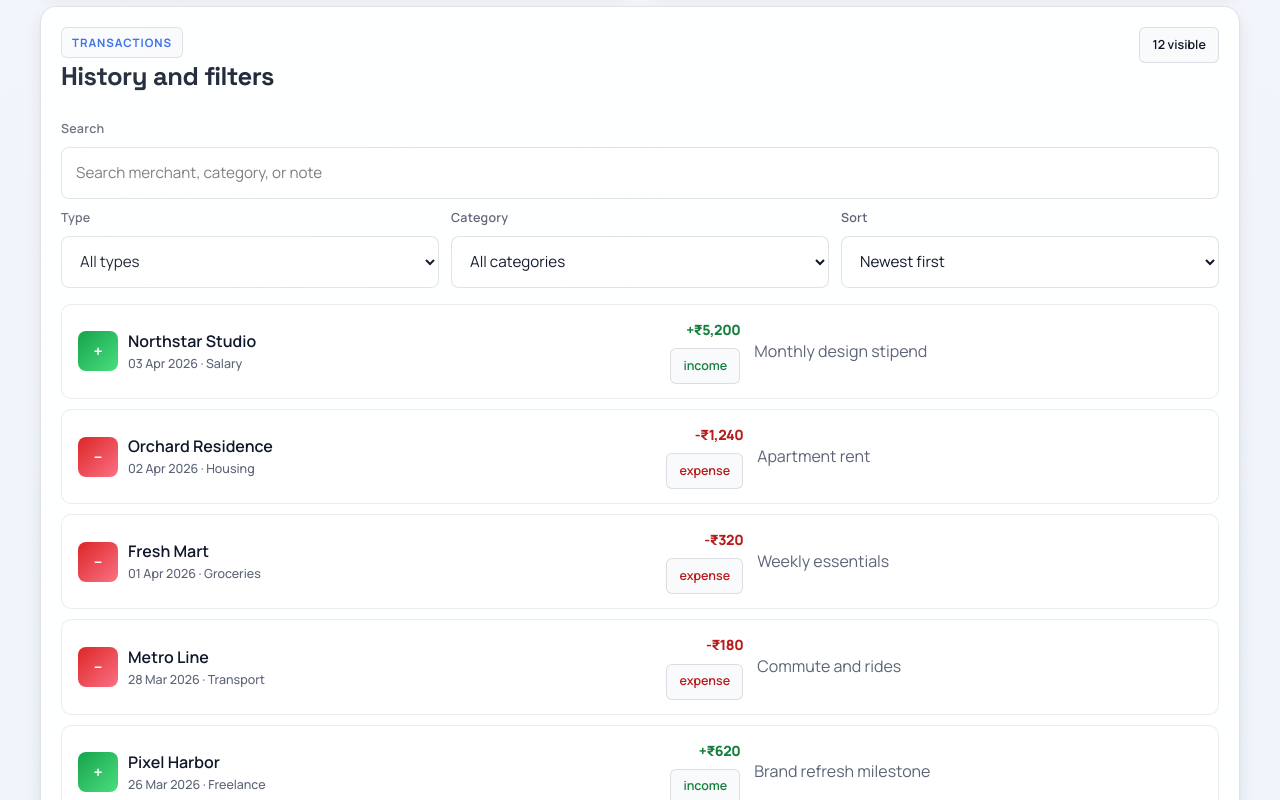
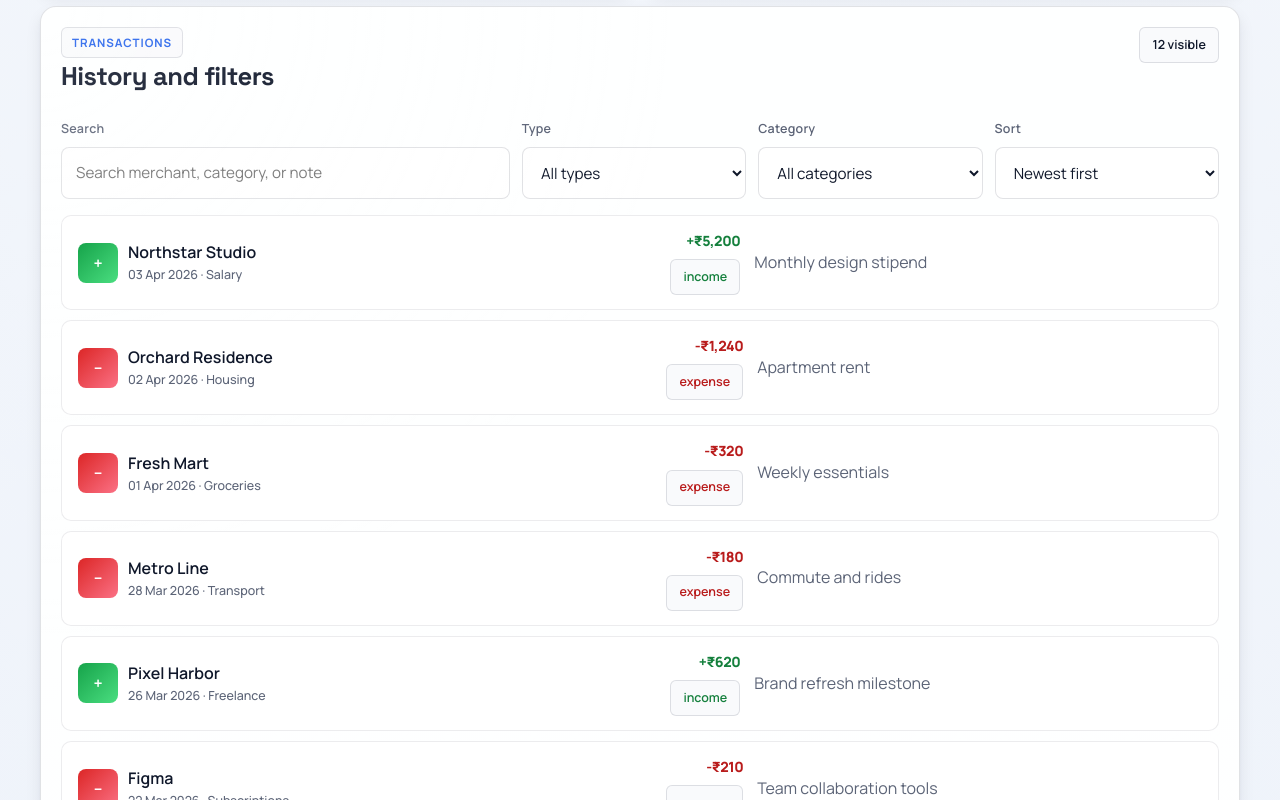
Before and after one commit to gandharr/Vault-Finance, a React (Vite) app: page / in a window 1280 px wide. Shown: the part 1860-2660 px from the top of the page. Built offline with nearby package versions, Linux system fonts and the light colour scheme.

Commit message:
Revert transaction toolbar layout change

```diff
--- a/src/App.css
+++ b/src/App.css
@@ -1124,17 +1124,13 @@ textarea {
 
 .transaction-toolbar {
   display: grid;
-  grid-template-columns: repeat(3, minmax(0, 1fr));
+  grid-template-columns: 2fr repeat(3, minmax(120px, 1fr));
   gap: 12px;
   align-items: end;
 }
 
 .transaction-toolbar label {
   min-width: 0;
-}
-
-.transaction-toolbar .search-field {
-  grid-column: 1 / -1;
 }
 
 .transaction-toolbar label span {
```
